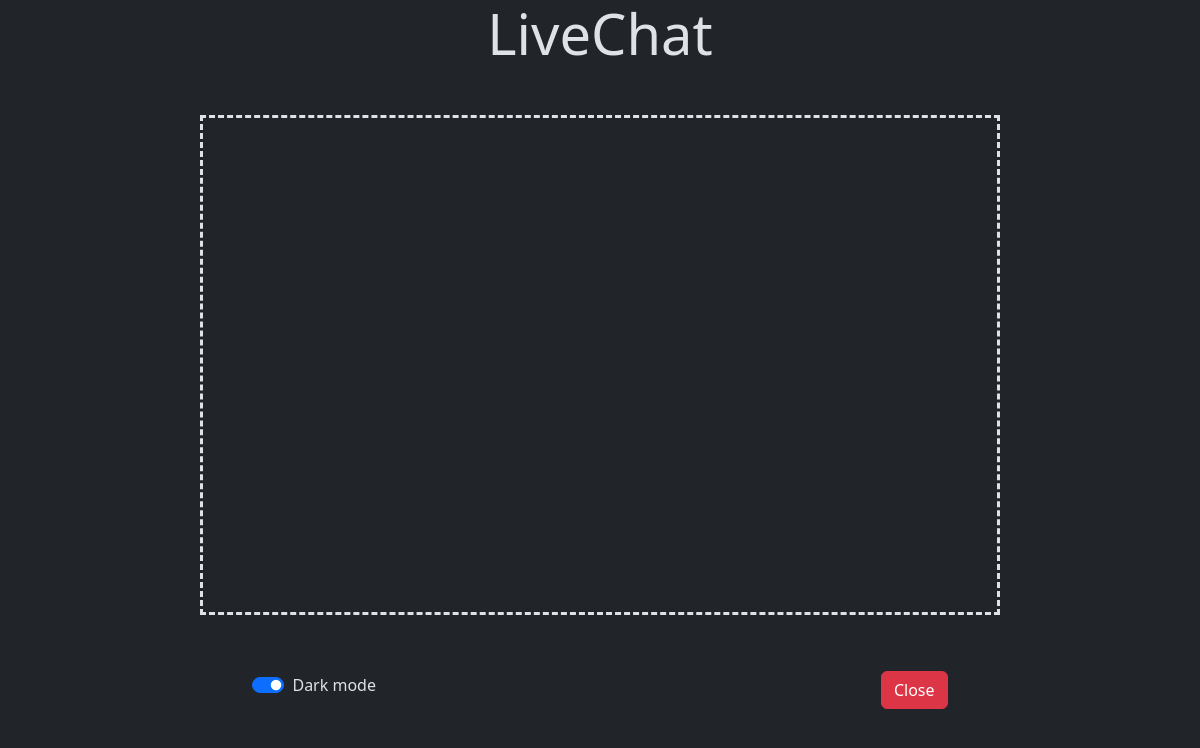
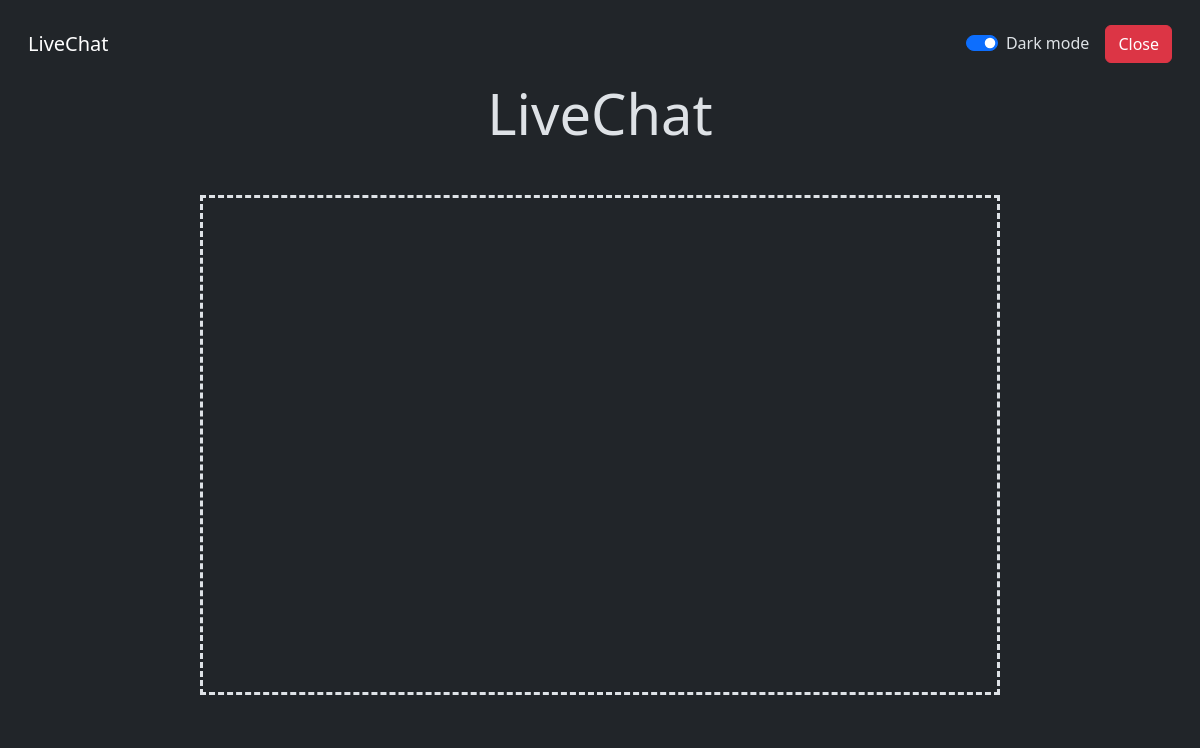
Before and after one commit to Madness75/Projet-LiveChat, an Electron app: page frontend-app/index.html in a window 1200 px wide. Drawn offline with nearby package versions, Linux system fonts and the light colour scheme.

Commit message:
changement affichage button close et dark mode switch

```diff
--- a/frontend-app/css/stylesheet.css
+++ b/frontend-app/css/stylesheet.css
@@ -15,3 +15,7 @@ body {
   height: 500px;
   width: 800px;
 }
+
+.title-nav{
+  -webkit-app-region: drag;
+}
--- a/frontend-app/index.html
+++ b/frontend-app/index.html
@@ -8,6 +8,20 @@
     <link href="https://cdn.jsdelivr.net/npm/bootstrap@5.3.2/dist/css/bootstrap.min.css" rel="stylesheet" integrity="sha384-T3c6CoIi6uLrA9TneNEoa7RxnatzjcDSCmG1MXxSR1GAsXEV/Dwwykc2MPK8M2HN" crossorigin="anonymous">
   </head>
   <body data-bs-theme="dark">
+    <nav class="navbar navbar-expand-lg title-nav p-3">
+      <div class="container-fluid mt-2">
+        <a class="navbar-brand" href="#">LiveChat</a>
+
+        <div class="d-flex align-items-center">
+          <div class="form-check form-switch me-3">
+            <input class="form-check-input" type="checkbox" id="flexSwitchCheckChecked" checked onclick="dark_mode()">
+            <label class="form-check-label w-500" for="flexSwitchCheckChecked">Dark mode</label>
+          </div>
+          <button class="btn btn-danger" type="button" id="btn-close-app" onclick="close_app()">Close</button>
+        </div>
+      </div>
+    </nav>
+
     <h1 class="display-4 text-center">LiveChat</h1>
 
     <div class="d-flex justify-content-center align-items-center mt-4 p-4">
@@ -15,13 +29,8 @@
     </div>
 
     <div class="d-flex justify-content-center align-items-center mt-4 justify-content-around" >
-      <div class="form-check form-switch">
-        <input class="form-check-input" type="checkbox" id="flexSwitchCheckChecked" checked onclick="dark_mode()">
-        <label class="form-check-label" for="flexSwitchCheckChecked">Dark mode</label>
-      </div>
-      <div class="mt-2">
-        <button type="button" onclick="close_app()" class="btn btn-danger" >Close</button>
-      </div>
+
+
     </div>
 
 
--- a/frontend-app/scripts/main.js
+++ b/frontend-app/scripts/main.js
@@ -1,3 +1,9 @@
+const { ipcRenderer } = require('electron');
+
+document.getElementById('btn-close-app').addEventListener('click',()=>{
+	ipcRenderer.send('close-app');
+})
+
 function dark_mode(){
   var element = document.body;
   element.dataset.bsTheme = element.dataset.bsTheme == "light" ? "dark" : "light";
```
Also changed, not shown: main.js (+9 -3 lines).
